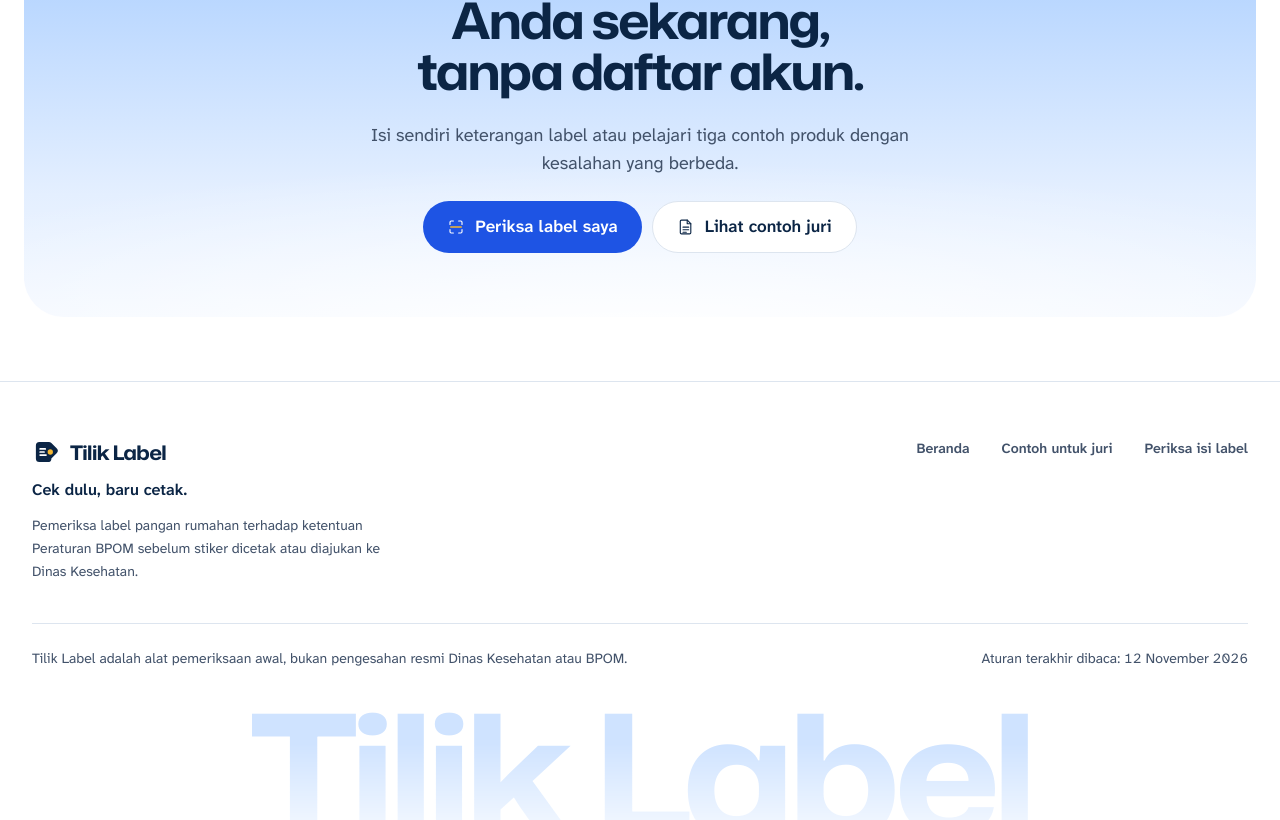
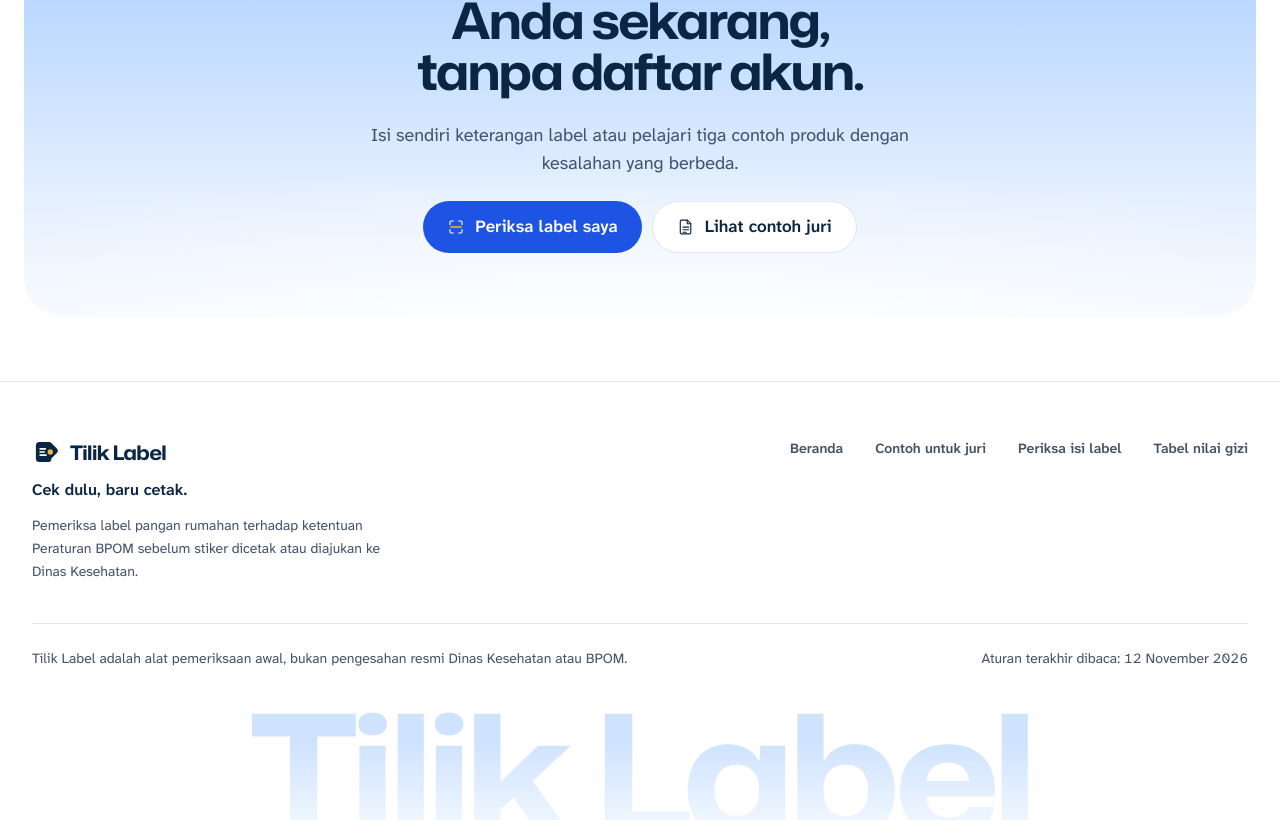
Before and after one commit to astrorehan/tilik-label, a Next.js app: page / in a window 1280 px wide. Shown: the part 3022-3842 px from the top of the page. Built offline with nearby package versions, Linux system fonts and the light colour scheme.

Commit message:
feat: tautan Tabel nilai gizi di kaki halaman

```diff
--- a/src/components/Footer.tsx
+++ b/src/components/Footer.tsx
@@ -6,6 +6,7 @@ const FOOTER_LINKS = [
   { href: '/', label: 'Beranda' },
   { href: '/contoh', label: 'Contoh untuk juri' },
   { href: '/periksa', label: 'Periksa isi label' },
+  { href: '/nilai-gizi', label: 'Tabel nilai gizi' },
 ];
 
 export function Footer() {
```
